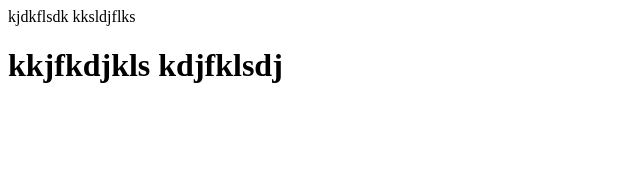
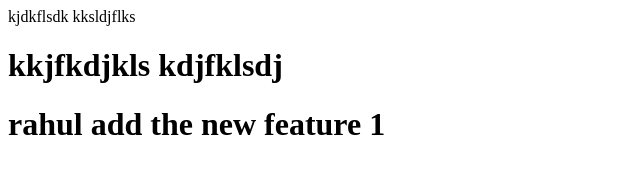
Before and after one commit to rahulgitit/localrepo, a plain HTML site: page index.html in a window 1280 px wide. Shown: the whole page, without its empty margins (0-640 px from the left). Drawn offline with Linux system fonts and the light colour scheme.

Commit message:
add the new feature

```diff
--- a/index.html
+++ b/index.html
@@ -10,6 +10,8 @@
     kksldjflks
     <h1>kkjfkdjkls
         kdjfklsdj
+        <h1>rahul add the new feature 1
+        </h1>
     </h1>
 </body>
 </html>
```
